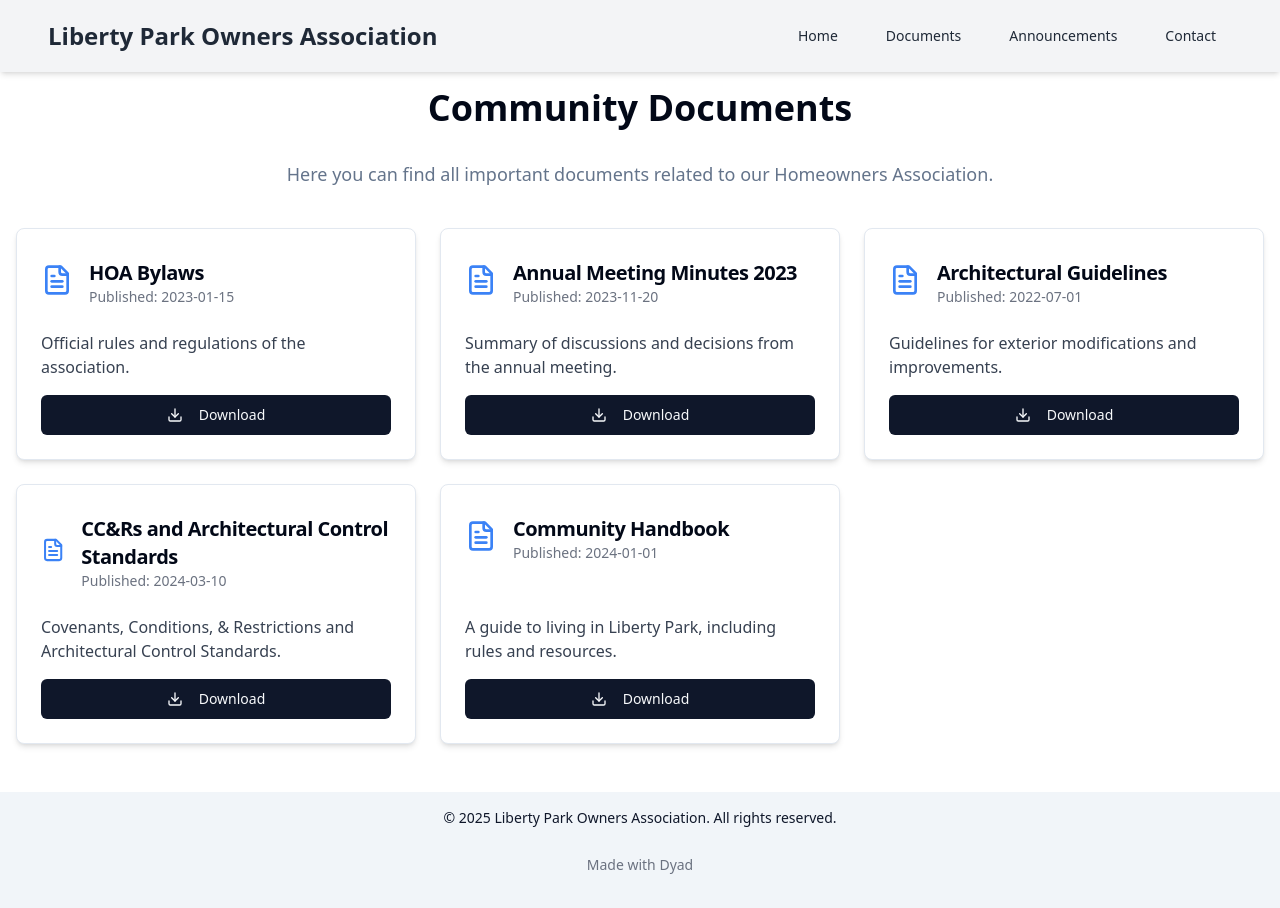
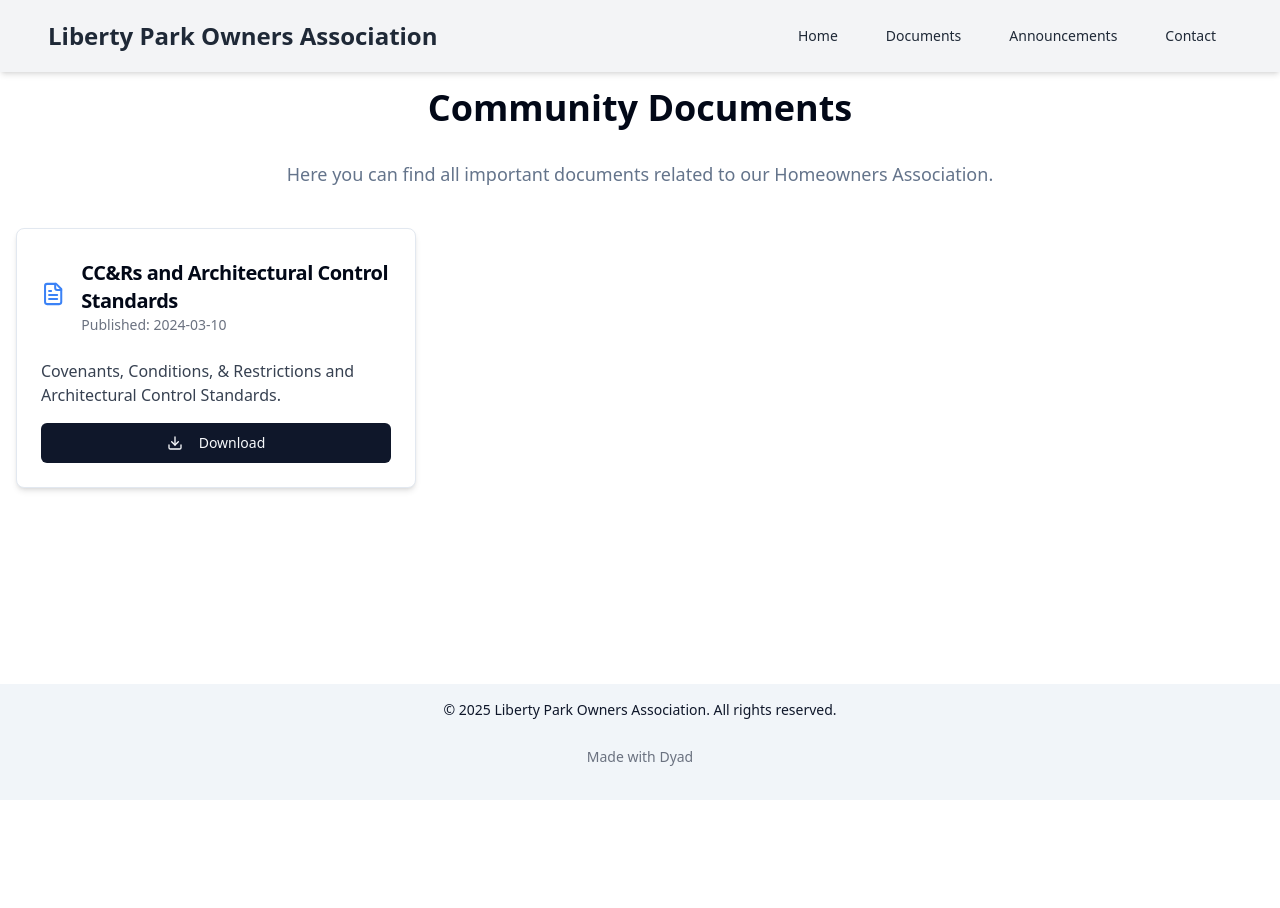
Before and after one commit to libertypark/website, a React (Vite) app: page /documents in a window 1280 px wide. After the commit the page ends 800 px from the top, so only its background shows below. Built offline with nearby package versions, Linux system fonts and the light colour scheme.

Commit message:
[dyad] Removed all document cards except the CC&R card from the Documents page. - wrote 1 file(s)

```diff
--- a/src/pages/DocumentsPage.tsx
+++ b/src/pages/DocumentsPage.tsx
@@ -7,11 +7,7 @@ import { Button } from "@/components/ui/button";
 
 const DocumentsPage = () => {
   const documents = [
-    { id: 1, title: "HOA Bylaws", description: "Official rules and regulations of the association.", date: "2023-01-15", link: "#" },
-    { id: 2, title: "Annual Meeting Minutes 2023", description: "Summary of discussions and decisions from the annual meeting.", date: "2023-11-20", link: "#" },
-    { id: 3, title: "Architectural Guidelines", description: "Guidelines for exterior modifications and improvements.", date: "2022-07-01", link: "#" },
     { id: 4, title: "CC&Rs and Architectural Control Standards", description: "Covenants, Conditions, & Restrictions and Architectural Control Standards.", date: "2024-03-10", link: "/Liberty Park CCRs and Architectural Control Standards.pdf" },
-    { id: 5, title: "Community Handbook", description: "A guide to living in Liberty Park, including rules and resources.", date: "2024-01-01", link: "/community-handbook.pdf" }, // New document entry
   ];
 
   return (
```
